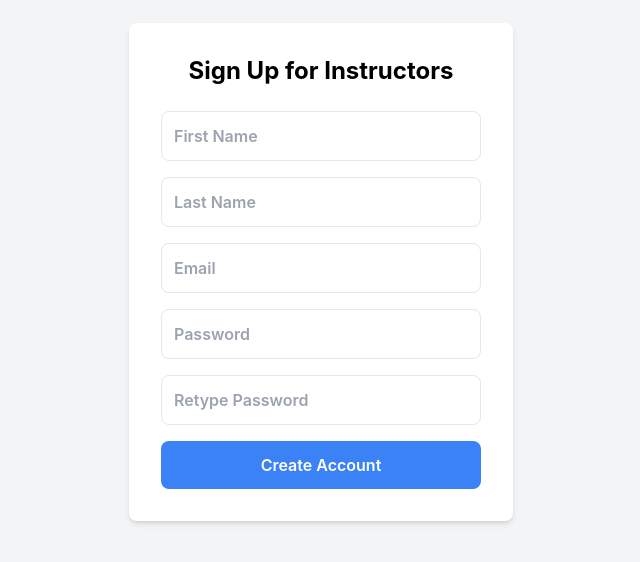
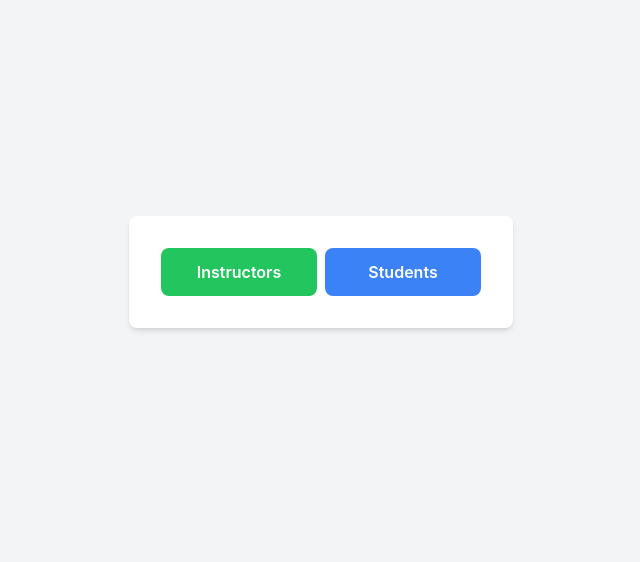
Before and after one commit to h0nt3d/UTrack, a React (Create React App) app in the folder frontend/: page / in a window 1280 px wide. Shown: the part 128-690 px from the top of the page, without its empty margins (319-959 px from the left). Built offline with nearby package versions, Linux system fonts and the light colour scheme.

Commit message:
Added Landingpage

```diff
--- a/frontend/src/App.js
+++ b/frontend/src/App.js
@@ -2,10 +2,12 @@ import React from "react";
 import Signup from "./components/signup";
 import Mycourses from "./components/Mycourses";
 import Coursepage from "./components/Coursepage";
+import Landingpage from "./components/Landingpage";
 import {BrowserRouter as Router, Routes, Route} from "react-router-dom";
 
 export default function App() {
 
+	/*
 	const [ nnew, setNnew] = React.useState(true);
 
 	const [specificCourse, setSpecificCourse] = React.useState(true);
@@ -20,10 +22,12 @@ export default function App() {
 		setSelectedCourse(courseData);
 		setSpecificCourse(false);
     }
+    */
 	return(
 		<Router>
 			<Routes>
-				<Route path = "/" element={<Signup />} />
+				<Route path = "/" element= {<Landingpage />} />
+				<Route path = "/signup" element={<Signup />} />
 				<Route path = "/profile" element={<Mycourses />} />
 			</Routes>
 		</Router>
--- /dev/null
+++ b/frontend/src/components/Landingpage.jsx
@@ -0,0 +1,31 @@
+import {useNavigate} from "react-router-dom";
+
+export default function Signup() {
+
+	const navigate = useNavigate();
+
+	async function handleSubmit() {
+		navigate("/signup", {});
+	}
+
+  return (
+	 <div className="flex items-center justify-center h-screen bg-gray-100">
+		<form className="bg-white p-8 rounded-lg shadow-md w-96">
+		  <div className="flex gap-2">
+		    <button
+		      className="flex-1 bg-green-500 text-white py-3 rounded-lg hover:bg-green-600 transition"
+		      type="button"
+	              onClick={handleSubmit}>
+		      Instructors
+		    </button>
+		    <button
+		      className="flex-1 bg-blue-500 text-white py-3 rounded-lg hover:bg-blue-600 transition"
+		      type="button"
+		    >
+		      Students
+		    </button>
+		  </div>
+		</form>
+	  </div>
+  );
+}
--- a/frontend/src/components/signup.jsx
+++ b/frontend/src/components/signup.jsx
@@ -75,12 +75,16 @@ export default function Signup() {
           className="w-full p-3 mb-4 border rounded-lg focus:outline-none focus:ring-2 focus:ring-blue-500"
 	  onChange={(e) => setConfirmPassword(e.target.value)}
         />
-        <button className="w-full bg-blue-500 text-white py-3 rounded-lg hover:bg-blue-600 transition"
+        <button className="w-full bg-green-500 text-white py-3 rounded-lg hover:bg-green-600 transition"
 	  type="button"
 	  onClick={handleSubmit}>
           Create Account
         </button>
+	<button className="w-full bg-blue-500 text-white py-3 rounded-lg hover:bg-blue-600 transition mt-2"
+	  type="button">
+	  Already Have an Account?
+        </button>
       </form>
-    </div>
+  </div>
   );
 }
```
